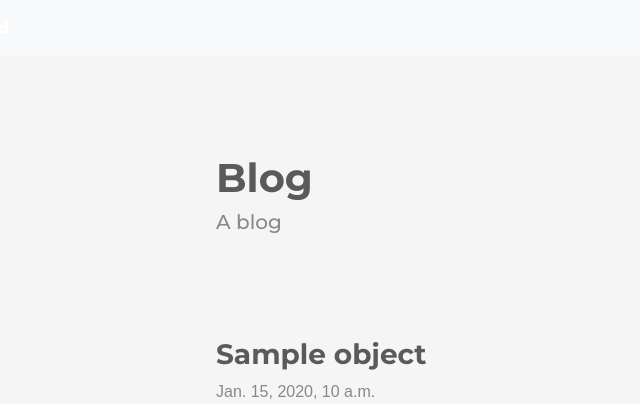
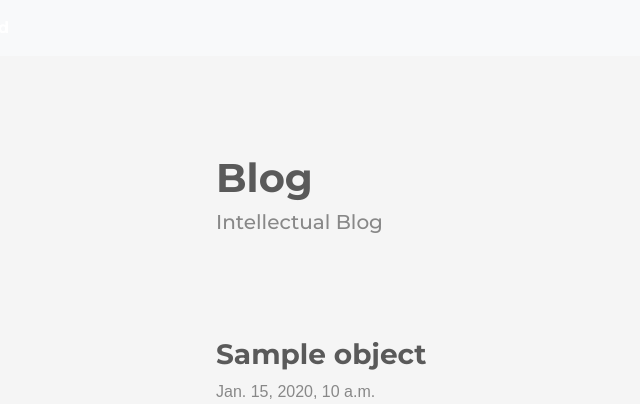
Before and after one commit to SinhaxHarsh/Blog, a Django app: template blog/templates/blog/index.html in a window 1280 px wide. Shown: the top 404 px of the page, without its empty margins (151-791 px from the left). Run offline with Django 3.2, Linux system fonts and the light colour scheme; the template is opened without the code that fills it: most values are stand-ins (such as "Sample title", 1, 10 or a date in 2020).

Commit message:
Update index.html

```diff
--- a/blog/templates/blog/index.html
+++ b/blog/templates/blog/index.html
@@ -4,7 +4,7 @@
 	<div class="row">
 		<div class="col-md-6 col-12 mx-md-auto mx-3 mt-5 mb-5">
 			<h1 class="fw-bolder">Blog</h1>
-			<h5 class="text-muted">A blog</h5>
+			<h5 class="text-muted">Intellectual Blog</h5>
 		</div>
 	</div>
 
```
